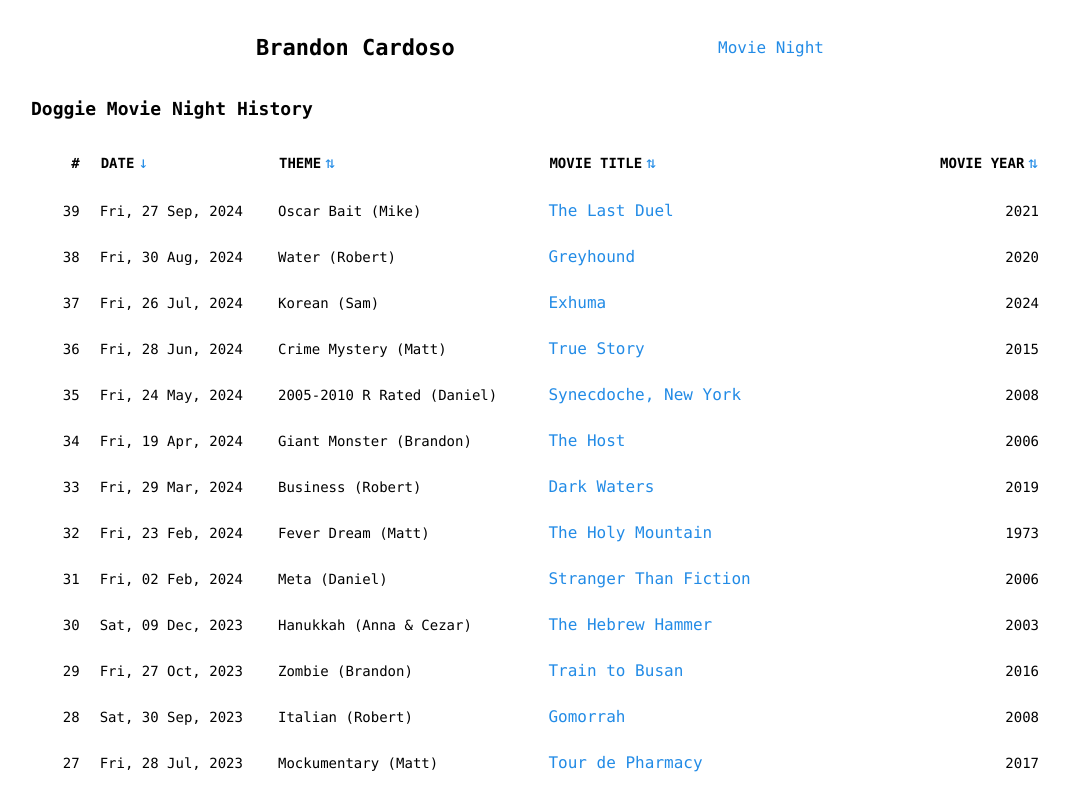
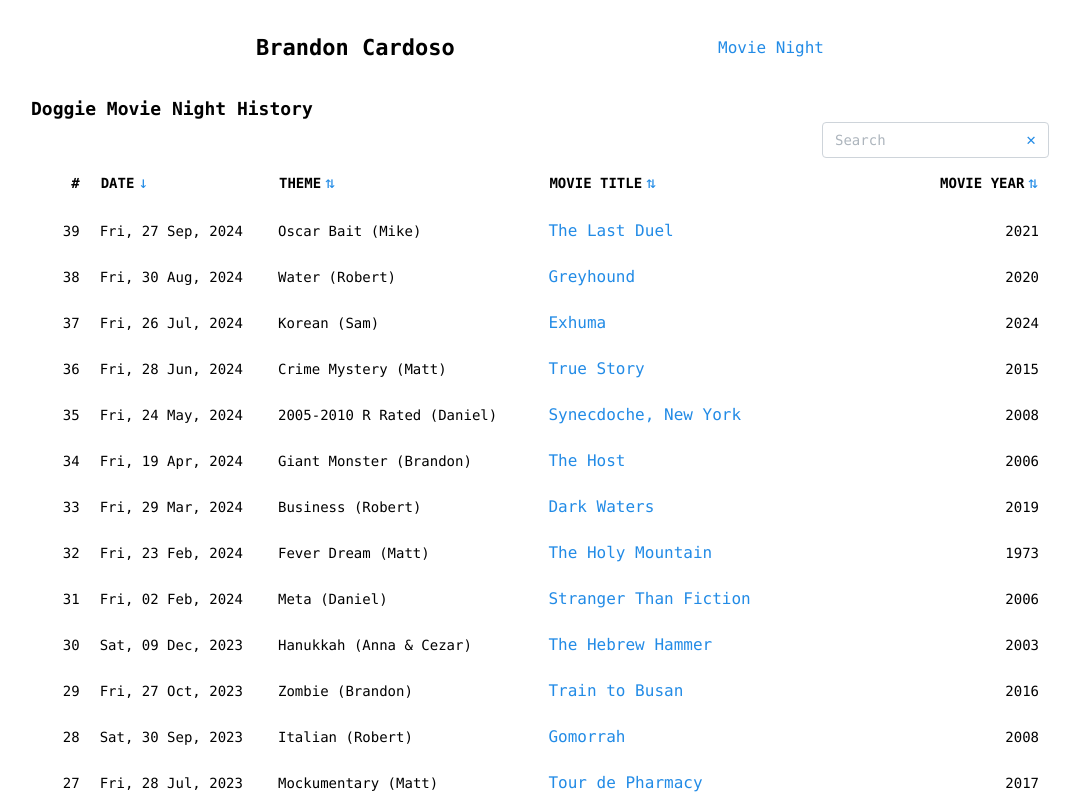
Before and after one commit to brandoncardoso/brandoncardoso.github.io, a React (Vite) app: page /movies in a window 1280 px wide. Shown: the top 799 px of the page, without its empty margins (100-1180 px from the left). Built offline with nearby package versions, Linux system fonts and the light colour scheme.

Commit message:
add search

```diff
--- a/src/pages/movies.tsx
+++ b/src/pages/movies.tsx
@@ -6,6 +6,10 @@ import {
 	Text,
 	rem,
 	Button,
+	TextInput,
+	ActionIcon,
+	Center,
+	Flex,
 } from "@mantine/core";
 import dayjs from "dayjs";
 import utc from "dayjs/plugin/utc";
@@ -13,6 +17,7 @@ import timezone from "dayjs/plugin/timezone";
 import localizedFormat from "dayjs/plugin/localizedFormat";
 import { useEffect, useMemo, useState } from "react";
 import { Helmet } from "react-helmet";
+import { useDebouncedCallback } from "@mantine/hooks";
 
 dayjs.extend(utc)
 dayjs.extend(timezone)
@@ -42,6 +47,8 @@ type SortConfig = {
 export default function Movies() {
 	const [movies, setMovies] = useState<MovieNightInfo[]>([])
 	const [sortConfig, setSortConfig] = useState<SortConfig>({ key: "date", direction: SortDirection.DESC })
+	const [searchText, setSearchText] = useState("")
+	const [debouncedSearchText, setDebouncedSearchText] = useState("")
 
 	useEffect(() => {
 		const loadMovies = async () => {
@@ -84,9 +91,33 @@ export default function Movies() {
 		}
 	}, [sortConfig])
 
-	const sortedMovies = useMemo(() => {
-		return [...movies].sort(sortFunction)
-	}, [movies, sortFunction])
+	const formatDate = (date: string): string => {
+		return dayjs.tz(date, "America/Toronto").format("ddd, DD MMM, YYYY")
+	}
+
+	const moviesOutput = useMemo(() => {
+		return [...movies].filter((movie) => {
+			if (debouncedSearchText == '') return true;
+
+			return movie.theme.toLowerCase().includes(debouncedSearchText) ||
+				movie.themePicker.toLowerCase().includes(debouncedSearchText) ||
+				movie.movieTitle.toLowerCase().includes(debouncedSearchText) ||
+				movie.movieYear.toString().toLowerCase().includes(debouncedSearchText) ||
+				movie.num.toString().toLowerCase().includes(debouncedSearchText) ||
+				formatDate(movie.date).toLowerCase().includes(debouncedSearchText)
+		})
+			.sort(sortFunction)
+	}, [movies, sortFunction, debouncedSearchText])
+
+	const handleSearchChange = (query: string) => {
+		setSearchText(query.toLowerCase())
+		handleSearch()
+	}
+
+	const handleSearch = useDebouncedCallback(async () => {
+		setDebouncedSearchText(searchText)
+	}, 100);
+
 
 	const changeSort = (key: keyof MovieNightInfo) => {
 		let direction = SortDirection.ASC;
@@ -119,7 +150,26 @@ export default function Movies() {
 			</Helmet>
 
 			<Container size="xxl">
-				<Title order={2} size="h4" mb="md">Doggie Movie Night History</Title>
+				<Title order={2} size="h4">Doggie Movie Night History</Title>
+
+				<Flex justify="flex-end">
+					<TextInput
+						placeholder="Search"
+						size="sm"
+						maw={rem(300)}
+						aria-label="Search"
+						value={searchText}
+						onChange={(e) => handleSearchChange(e.currentTarget.value)}
+						rightSection={
+							<ActionIcon
+								variant="subtle"
+								onClick={() => handleSearchChange("")}
+								aria-label="Clear search">
+								✕
+							</ActionIcon>
+						}
+					/>
+				</Flex>
 
 				<Table.ScrollContainer minWidth={rem(500)}>
 					<Table withRowBorders={false} highlightOnHover>
@@ -133,11 +183,11 @@ export default function Movies() {
 							</Table.Tr>
 						</Table.Thead>
 						<Table.Tbody>
-							{sortedMovies.map((movie, index) => (
+							{moviesOutput.map((movie, index) => (
 								<Table.Tr key={index}>
 									<Table.Td ta="right">{movie.num}</Table.Td>
 									<Table.Td>
-										{dayjs.tz(movie.date, "America/Toronto").format("ddd, DD MMM, YYYY")}
+										{formatDate(movie.date)}
 									</Table.Td>
 									<Table.Td>{movie.theme} {movie.themePicker && `(${movie.themePicker})`}</Table.Td>
 									<Table.Td>
@@ -154,8 +204,11 @@ export default function Movies() {
 							))}
 						</Table.Tbody>
 					</Table>
+					{!moviesOutput.length &&
+						<Center c="gray" my="lg">No movies found.</Center>
+					}
 				</Table.ScrollContainer>
-			</Container>
+			</Container >
 		</>
 	)
 }
```
